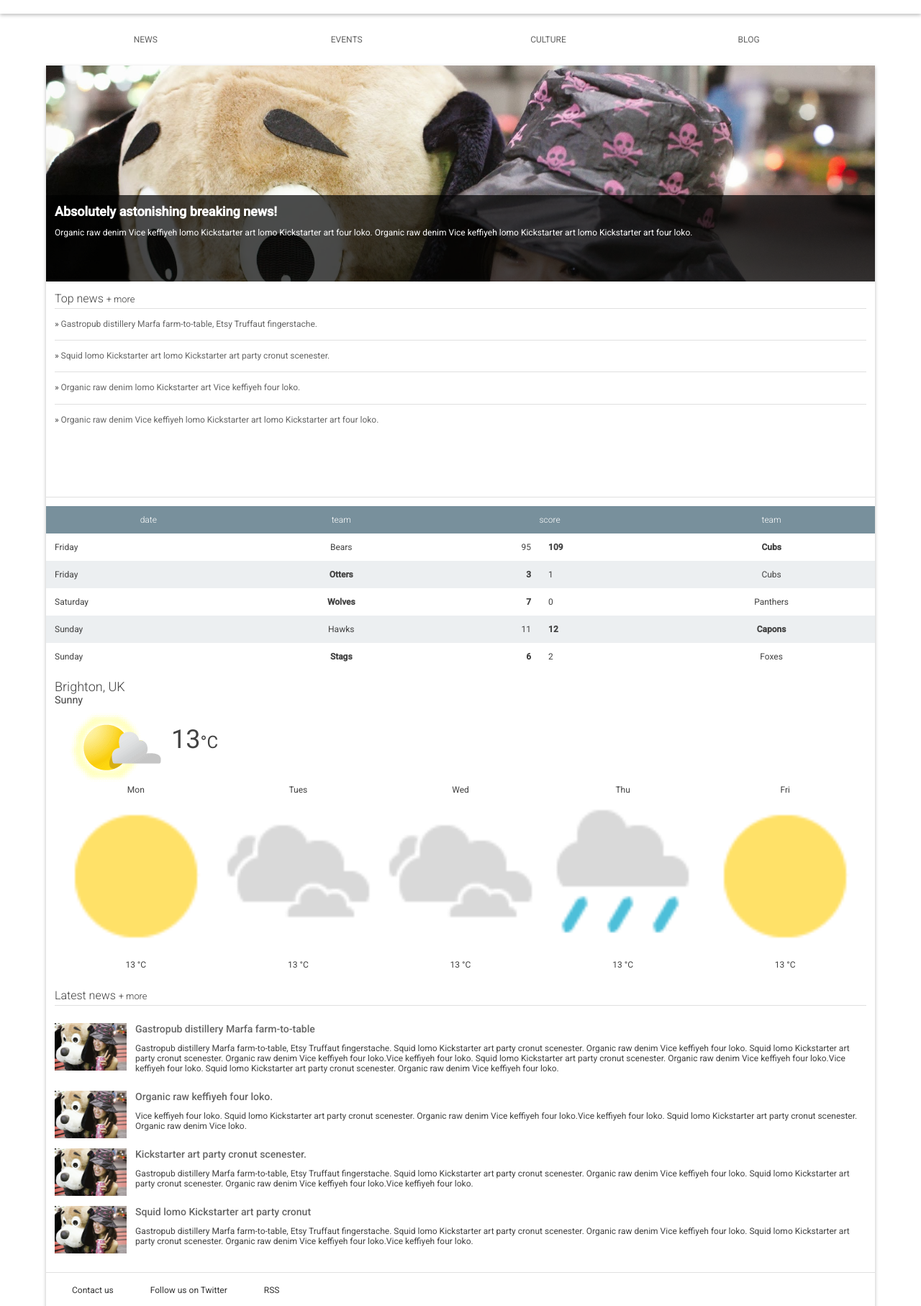
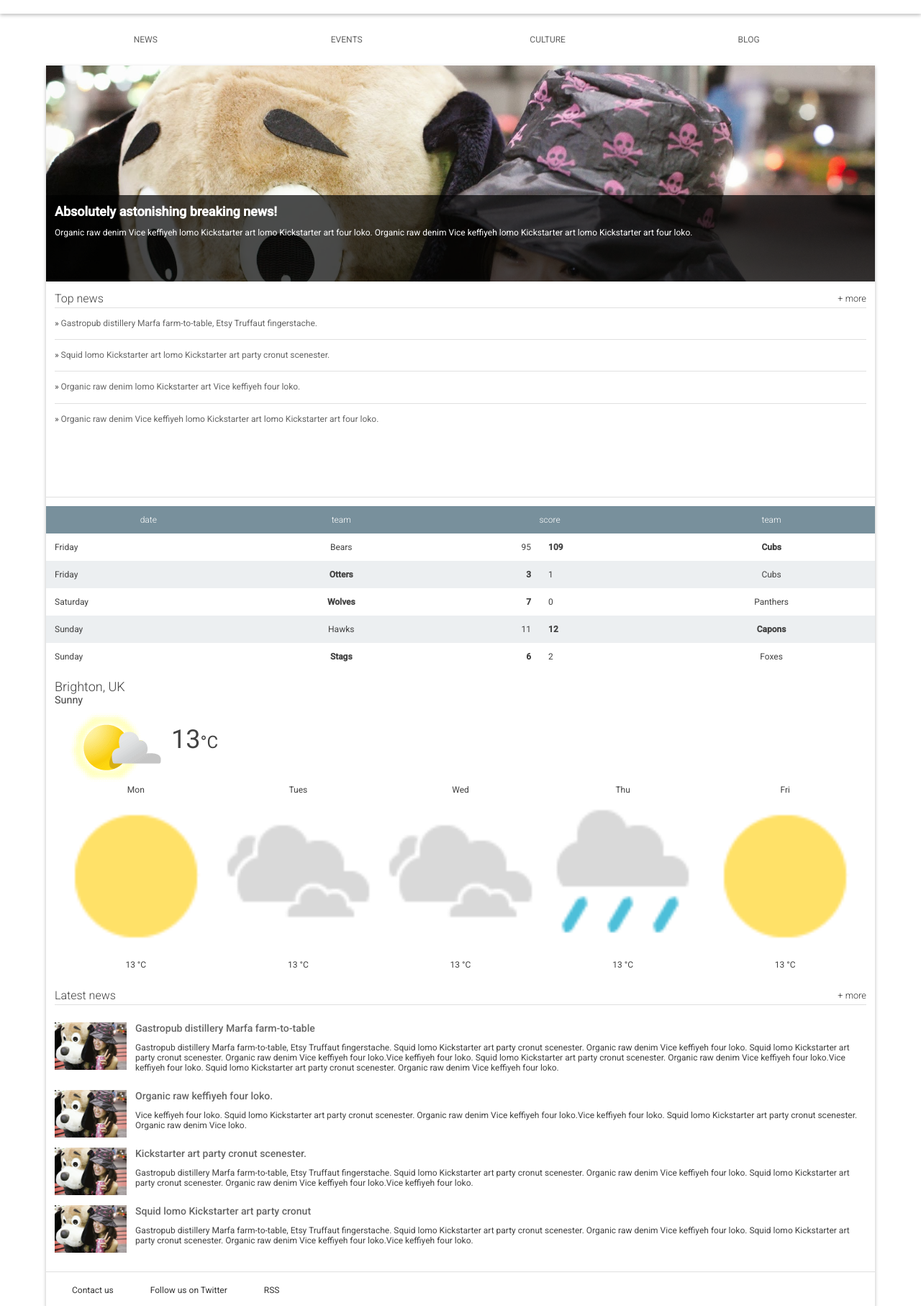
Before and after one commit to liefuzhang/RWDF, a plain HTML site: page index.html in a window 1280 px wide. Shown: the part 86-1900 px from the top of the page at 72% size. Drawn offline with Linux system fonts and the light colour scheme.

Commit message:
minor modifications

```diff
--- a/main.css
+++ b/main.css
@@ -36,6 +36,7 @@ ul {
   font-size: .8em;
   color: #333;
   text-decoration: none;
+  float: right;
 }
 
 
@@ -104,9 +105,7 @@ ul {
 .nav a {
   text-decoration: none;
   color: #616161;
-  display: inline-block;
-  width: 48px;
-  height: 48px
+  padding: 1.5em 0;
 }
 
 .nav a:hover {
@@ -197,6 +196,7 @@ main {
 .top-news__item a {
   text-decoration: none;
   color: #666;
+  padding: 1.5em 0;
 }
 
 .top-news__item a:hover,
@@ -334,6 +334,7 @@ main {
 .snippet__title a {
   text-decoration: none;
   color: #666;
+  padding: 1.5em 0;
 }
 
 .snippet__title a:hover,
@@ -356,14 +357,11 @@ footer {
 
 footer li {
   display: inline-block;
-  margin: 0 2em;
+  margin: 1.5em 2em;
 }
 
 footer a {
   text-decoration: none;
   color: #333;
-  display: inline-block;
-  height: 48px;
-  min-width: 48px;
-  line-height: 48px;
+  padding: 1.5em 0;
 }
```
